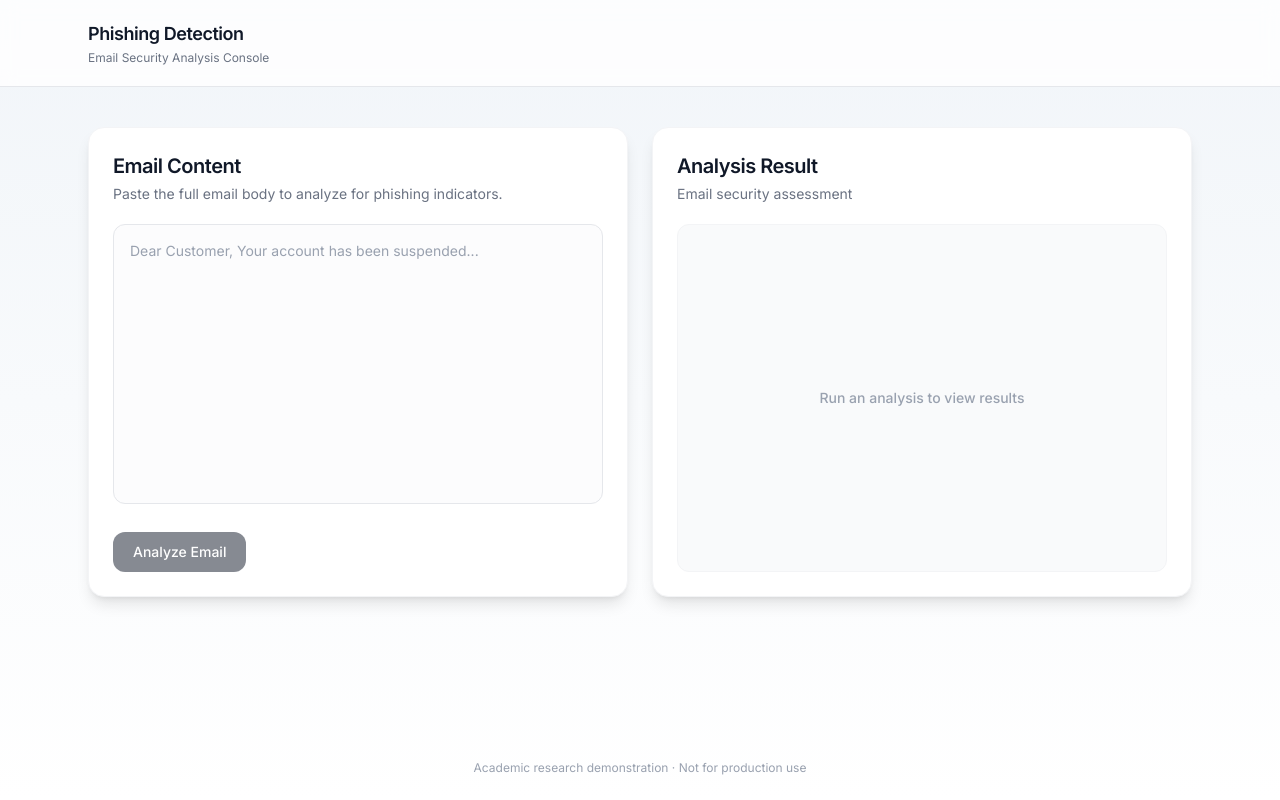
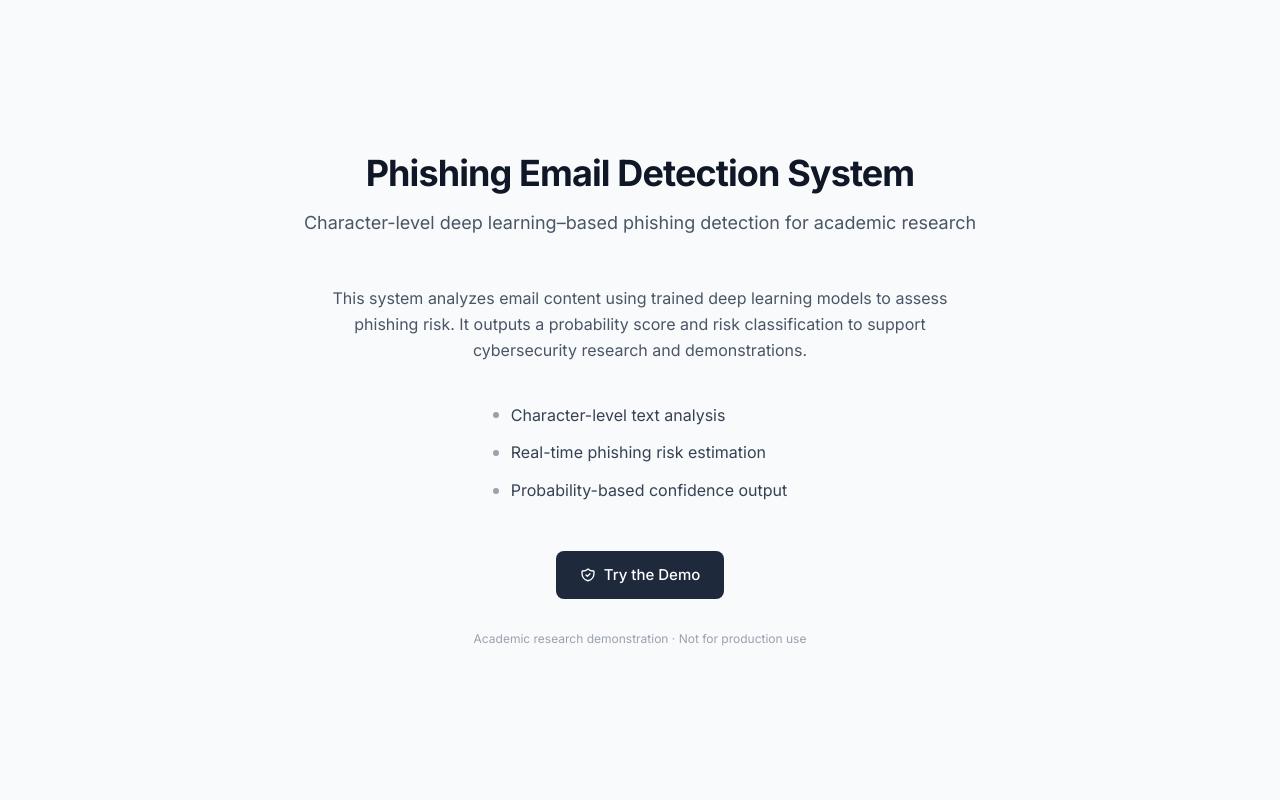
Before and after one commit to sudo-Harshk/phishing-detection, a React app in the folder frontend/: page / in a window 1280 px wide. Built offline with nearby package versions, Linux system fonts and the light colour scheme; the HTML template or start-up script is replaced by a standard one.

Commit message:
feat: initialize React frontend project with routing and a landing page.

```diff
--- a/frontend/package.json
+++ b/frontend/package.json
@@ -14,6 +14,7 @@
     "framer-motion": "^12.26.2",
     "react": "^19.2.0",
     "react-dom": "^19.2.0",
+    "react-router-dom": "^7.12.0",
     "tailwindcss": "^4.1.18"
   },
   "devDependencies": {
--- a/frontend/src/App.tsx
+++ b/frontend/src/App.tsx
@@ -1,7 +1,16 @@
+import { BrowserRouter, Routes, Route } from "react-router-dom";
+import LandingPage from "./pages/LandingPage";
 import DemoPage from "./pages/DemoPage";
 
 function App() {
-  return <DemoPage />;
+  return (
+    <BrowserRouter>
+      <Routes>
+        <Route path="/" element={<LandingPage />} />
+        <Route path="/demo" element={<DemoPage />} />
+      </Routes>
+    </BrowserRouter>
+  );
 }
 
 export default App;
--- /dev/null
+++ b/frontend/src/pages/LandingPage.tsx
@@ -0,0 +1,69 @@
+import { Link } from "react-router-dom";
+
+/**
+ * Academic landing page for the phishing detection system.
+ * Simple, clean, examiner-friendly.
+ */
+export default function LandingPage() {
+    return (
+        <div className="min-h-screen bg-gray-50 flex items-center justify-center px-4">
+            <div className="max-w-3xl w-full py-16">
+                {/* Hero Section */}
+                <div className="text-center mb-12">
+                    <h1 className="text-4xl font-bold text-gray-900 mb-4 tracking-tight">
+                        Phishing Email Detection System
+                    </h1>
+                    <p className="text-lg text-gray-600">
+                        Character-level deep learning–based phishing detection for academic research
+                    </p>
+                </div>
+
+                {/* System Description */}
+                <div className="text-center mb-10">
+                    <p className="text-gray-600 leading-relaxed max-w-2xl mx-auto">
+                        This system analyzes email content using trained deep learning models to assess phishing risk.
+                        It outputs a probability score and risk classification to support cybersecurity research and demonstrations.
+                    </p>
+                </div>
+
+                {/* Key Capabilities */}
+                <div className="flex justify-center mb-12">
+                    <ul className="text-left text-gray-700 space-y-3">
+                        <li className="flex items-center gap-3">
+                            <span className="w-1.5 h-1.5 bg-gray-400 rounded-full" />
+                            Character-level text analysis
+                        </li>
+                        <li className="flex items-center gap-3">
+                            <span className="w-1.5 h-1.5 bg-gray-400 rounded-full" />
+                            Real-time phishing risk estimation
+                        </li>
+                        <li className="flex items-center gap-3">
+                            <span className="w-1.5 h-1.5 bg-gray-400 rounded-full" />
+                            Probability-based confidence output
+                        </li>
+                    </ul>
+                </div>
+
+                {/* Primary CTA */}
+                <div className="text-center">
+                    <Link
+                        to="/demo"
+                        className="btn-primary inline-flex items-center gap-2"
+                    >
+                        <svg className="w-4 h-4" fill="none" viewBox="0 0 24 24" stroke="currentColor" strokeWidth={2}>
+                            <path strokeLinecap="round" strokeLinejoin="round" d="M9 12l2 2 4-4m5.618-4.016A11.955 11.955 0 0112 2.944a11.955 11.955 0 01-8.618 3.04A12.02 12.02 0 003 9c0 5.591 3.824 10.29 9 11.622 5.176-1.332 9-6.03 9-11.622 0-1.042-.133-2.052-.382-3.016z" />
+                        </svg>
+                        Try the Demo
+                    </Link>
+                </div>
+
+                {/* Disclaimer */}
+                <div className="text-center mt-8">
+                    <p className="text-xs text-gray-400">
+                        Academic research demonstration · Not for production use
+                    </p>
+                </div>
+            </div>
+        </div>
+    );
+}
```
Also changed, not shown: 1 other file (tests, documents, lock files or other folders).
